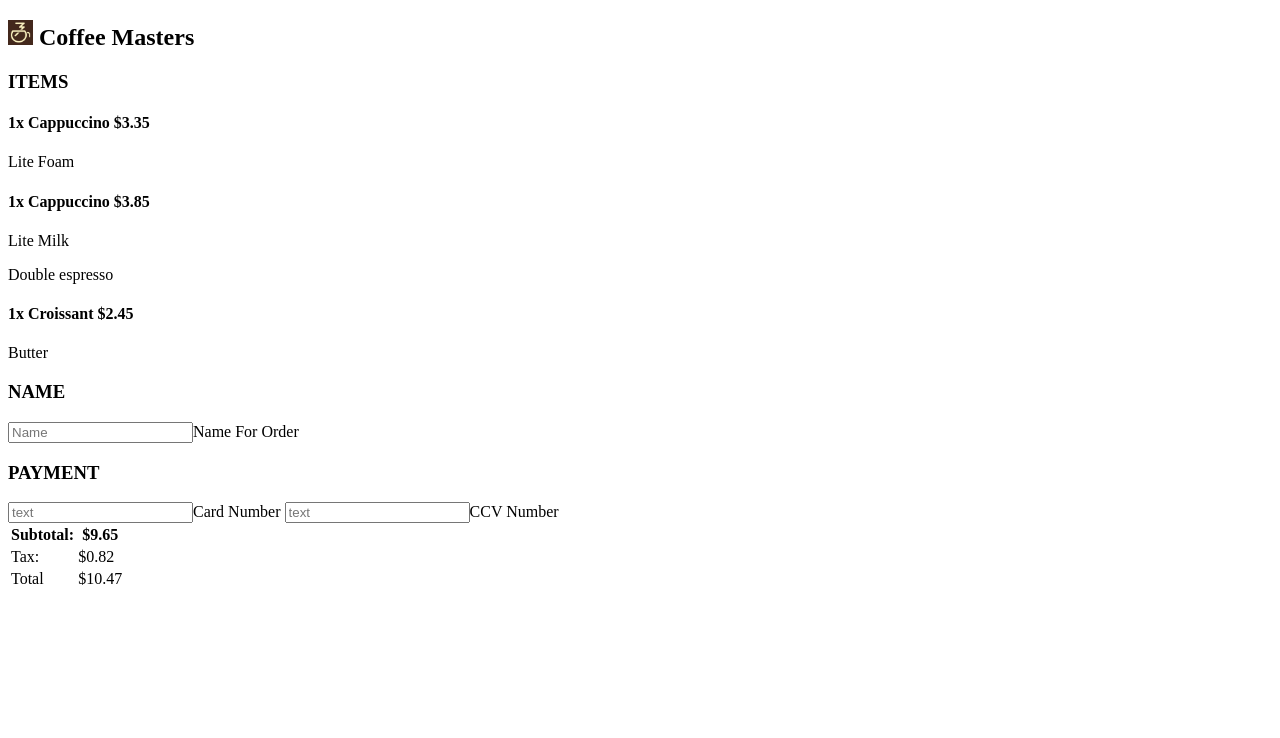
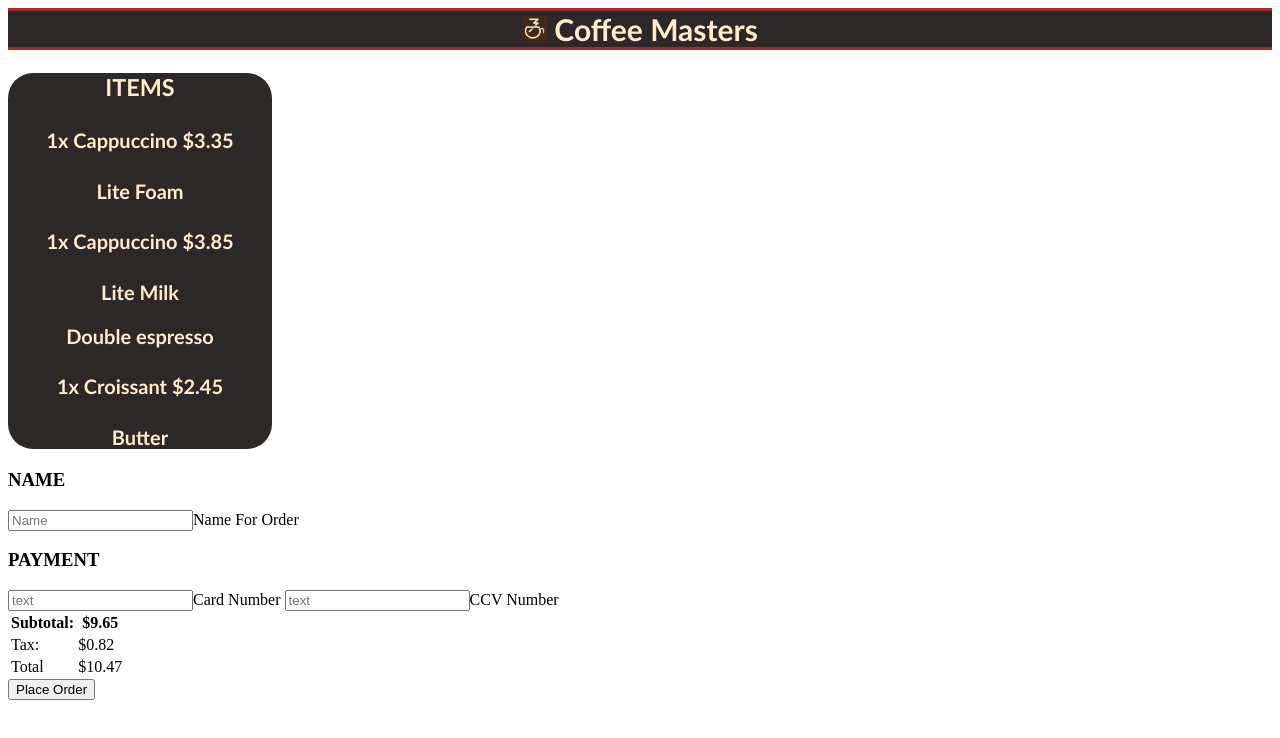
Before and after one commit to cykj40/Coffee-Masters, a plain HTML site: page index.html in a window 1280 px wide. Drawn offline with Linux system fonts and the light colour scheme.

Commit message:
adding some css

```diff
--- /dev/null
+++ b/assets/style.css
@@ -0,0 +1,29 @@
+* {
+    box-sizing: border-box;
+}
+
+h1 {
+    border-block-color: brown;
+    border-block-style: solid;
+    color: blanchedalmond;
+    justify-content: center;
+    text-align: center;
+    font-family: 'Gill Sans', 'Gill Sans MT', Calibri, 'Trebuchet MS', sans-serif;
+    font-size: 30px;
+    font-weight: bold;
+    margin: 0;
+    padding: 0;
+    background-color: rgb(45, 40, 40);
+}
+
+.first {
+    background-color: rgb(45, 40, 40);
+    color: blanchedalmond;
+    font-family: 'Gill Sans', 'Gill Sans MT', Calibri, 'Trebuchet MS', sans-serif;
+    font-size: 20px;
+    font-weight: bold;
+    text-align: center;
+    border-radius: 25px;
+    margin-right: 1000px;
+}
+/* put it next to .first */
--- a/index.html
+++ b/index.html
@@ -4,16 +4,17 @@
     <meta charset="UTF-8">
     <meta http-equiv="X-UA-Compatible" content="IE=edge">
     <meta name="viewport" content="width=device-width, initial-scale=1.0">
+    <link rel="stylesheet" href="assets\style.css">
     <title>Coffee Masters</title>
 </head>
 <body>
     <section>
         <div>
-            <h1 class="hero"><img src="assets\coffee_masters_logo.png" alt="coffee cup" width="25" height="25" class="logo"/> Coffee Masters</h1>
+            <h1><img src="assets\coffee_masters_logo.png" alt="coffee cup" width="25" height="25" class="logo"/> Coffee Masters</h1>
         </div>
     </section>
     <section>
-        <div>
+        <div class="first">
             <h3 class="Items">ITEMS</h2>
             <h4 class="cappuccino">1x Cappuccino $3.35</h2>
             <p class="cappuccino">Lite Foam</p>
@@ -23,18 +24,18 @@
             <h4 class="croissant">1x Croissant $2.45</h2>
                 <p class="croissant">Butter</p>
         </div>
-        <div>
-            <h3 class="Items">NAME</h2>
+        <div class="name">
+            <h3>NAME</h2>
             <input type="text" class="order" placeholder="Name">Name For Order</input>
         </div>
-        <div>
-            <h3 class="Items">PAYMENT</h2>
+        <div class="payment">
+            <h3 class="payment">PAYMENT</h2>
             <input type="text" class="payment" placeholder="text">Card Number</input>
             <input type="text" class="payment" placeholder="text">CCV Number</input>
     </section>
 <section>
     <div>
-        <table>
+        <table class="table">
             <tr>
               <th>Subtotal:</th>
               <th>$9.65</th>
@@ -50,6 +51,11 @@
           </table>
     </div>
 </section>
+<section>
+    <div>
+        <button class="button">Place Order</button>
+    </div>
+</section>
 
 </body>
 </html>
```
